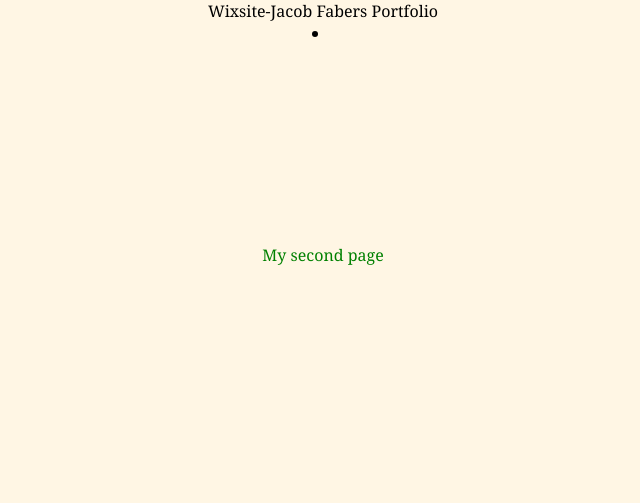
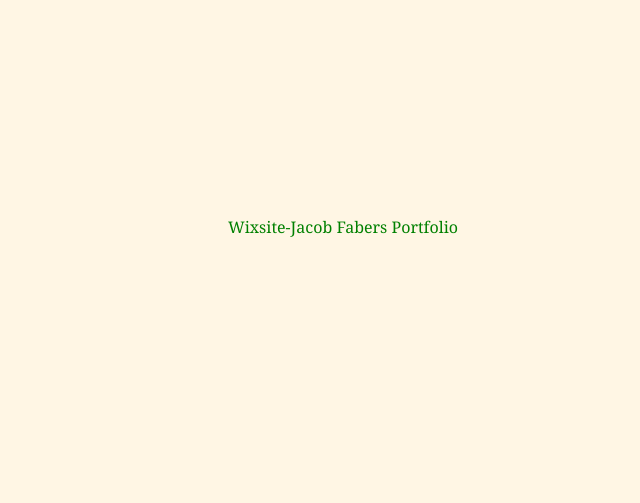
Before and after one commit to J4502-SS21/jake-faber, a plain HTML site: page index.html in a window 1280 px wide. Shown: the top 503 px of the page, without its empty margins (317-957 px from the left). Drawn offline with nearby package versions, Linux system fonts and the light colour scheme.

Commit message:
Back to original

```diff
--- a/index.html
+++ b/index.html
@@ -17,10 +17,10 @@
 </head>
 	<body>
 		<nav>
-			<div class="container">
-			<div class="item-1 item"<a href="https://jjfaber4.wixsite.com/website" target="blank_">Wixsite-Jacob Fabers Portfolio</a></div>
+			<ul>
+			<li><a href="https://jjfaber4.wixsite.com/website" target="blank_">Wixsite-Jacob Fabers Portfolio</a></li>
 			<li><a href="second-page.html">My second page</a></li>
-		</div>
+		</ul>
 
 	</nav>
 
```
